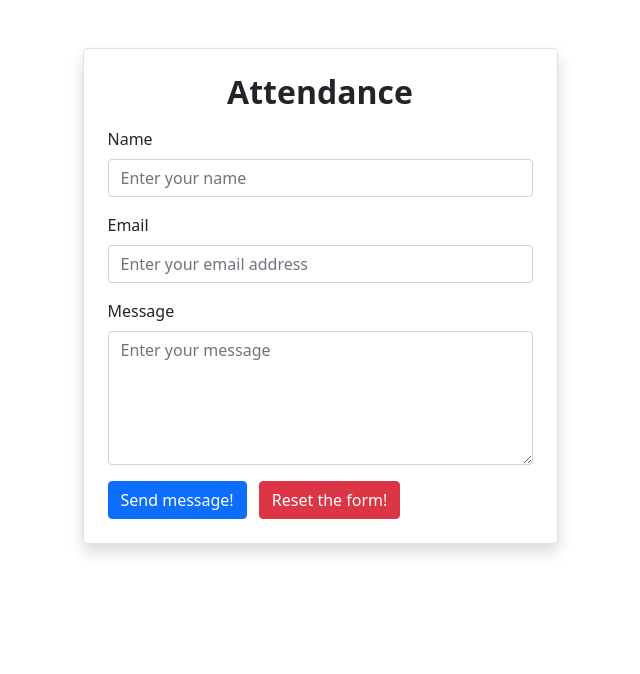
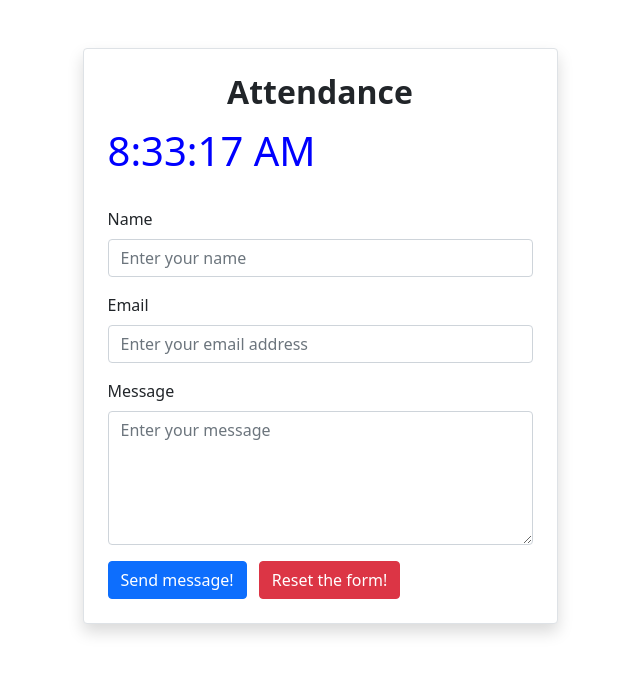
Before and after one commit to Rms-Value/rms-value.github.io, a plain HTML site: page index.html in a window 1280 px wide. Shown: the whole page, without its empty margins (320-960 px from the left). Drawn offline with nearby package versions, Linux system fonts and the light colour scheme.

Commit message:
Attendance1.1
Added new real time function and its input to sheet

```diff
--- a/index.html
+++ b/index.html
@@ -14,6 +14,9 @@
             <div class="col-lg-5 col-md-8 mx-auto shadow border bg-white p-4 rounded">
                 <h2 class="text-center fw-bold mb-3">Attendance</h2>
                 <form name="google-sheet">
+                    <div aligh="center" class="form-group mb-3">
+                        <label class="form-label"><h1 style="color:blue" id="current-time" name="current-time"></h1></label>
+                    </div>
                     <div id="form_alerts"></div>
                     <div class="form-group mb-3">
                         <label for="name" class="form-label">Name</label>
@@ -48,6 +51,13 @@
             .then(response => $("#form_alerts").html("<div class='alert alert-success'>Contact message sent successfully.</div>"))
             .catch(error => $("#form_alerts").html("<div class='alert alert-danger'>Contact message not sent.</div>"))
         })
+
+        let time = document.getElementById("current-time");
+
+        setInterval(() => {
+            let d = new Date();
+            time.innerHTML = d.toLocaleTimeString();
+        },1000)
     </script>
 </body>
 </html>
```
